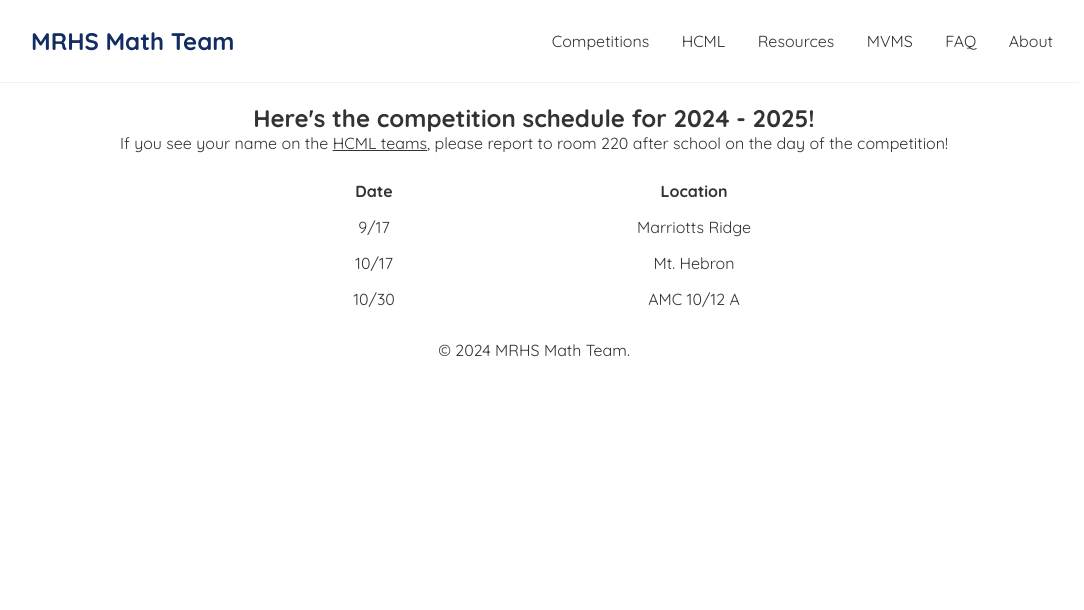
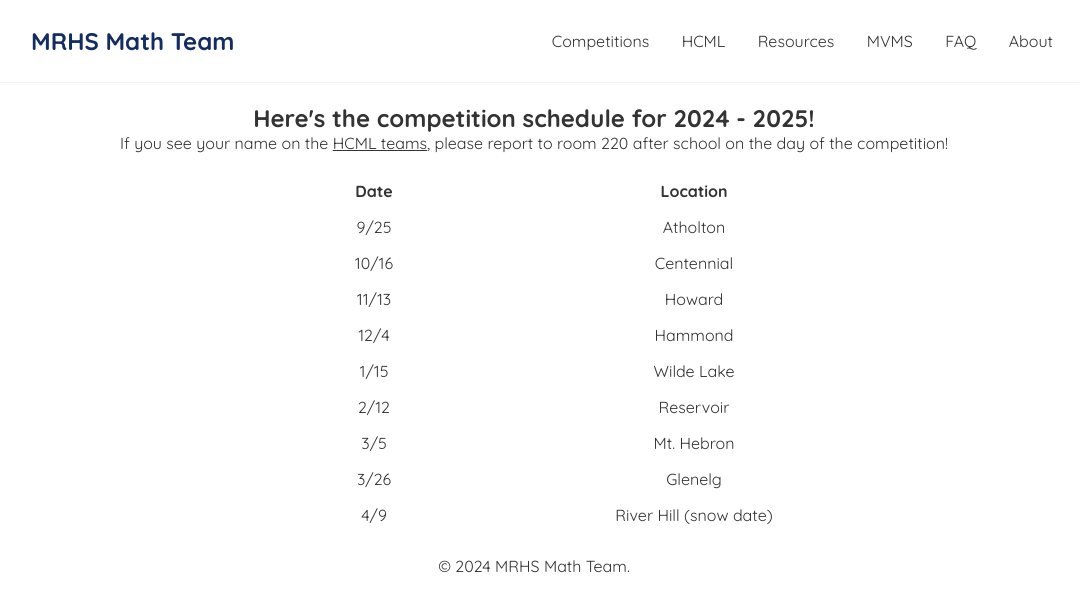
Before and after one commit to kliu3115/MRHS-Math-Team, a React (Vite) app: page /competition-schedule in a window 1280 px wide. Shown: the top 610 px of the page, without its empty margins (106-1190 px from the left). Built offline with nearby package versions, Linux system fonts and the light colour scheme.

Commit message:
changed comp schedule

```diff
--- a/src/CompetitionSchedule.tsx
+++ b/src/CompetitionSchedule.tsx
@@ -10,17 +10,42 @@ const CompetitionSchedule = () => {
                     <th> Location </th>
                 </tr>
                 <tr>
-                    <td> 9/17 </td>
-                    <td> Marriotts Ridge </td>
+                    <td> 9/25 </td>
+                    <td> Atholton </td>
                 </tr>
                 <tr>
-                    <td> 10/17 </td>
+                    <td> 10/16 </td>
+                    <td> Centennial </td>
+                </tr>
+                <tr>
+                    <td> 11/13 </td>
+                    <td> Howard </td>
+                </tr>
+                <tr>
+                    <td> 12/4 </td>
+                    <td> Hammond </td>
+                </tr>
+                <tr>
+                    <td> 1/15 </td>
+                    <td> Wilde Lake </td>
+                </tr>
+                <tr>
+                    <td> 2/12 </td>
+                    <td> Reservoir </td>
+                </tr>
+                <tr>
+                    <td> 3/5 </td>
                     <td> Mt. Hebron </td>
                 </tr>
                 <tr>
-                    <td> 10/30 </td>
-                    <td> AMC 10/12 A </td>
+                    <td> 3/26 </td>
+                    <td> Glenelg </td>
                 </tr>
+                <tr>
+                    <td> 4/9 </td>
+                    <td> River Hill (snow date) </td>
+                </tr>
+
             </table>
         </div>
     )
```
